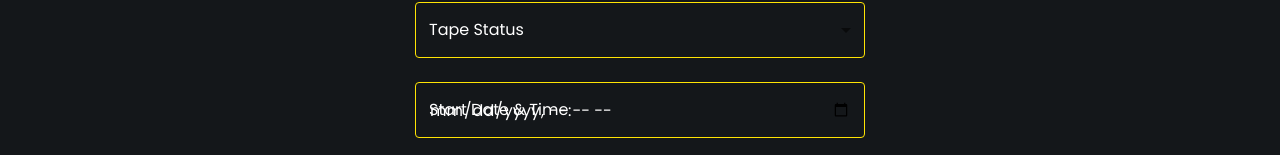
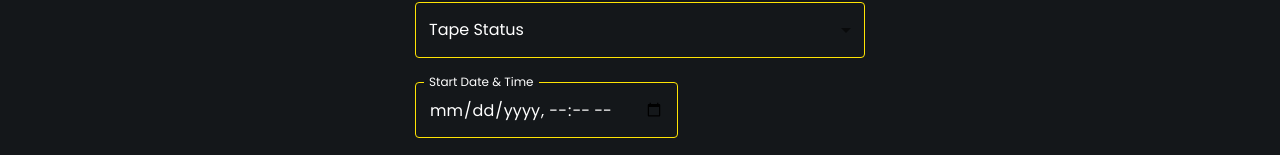
Before and after one commit to IT21266300/Inventory-LTO-Management-System, a React (Create React App) app in the folder LTO_Managment_System/client/: page /newTape in a window 1280 px wide. Shown: the part 622-777 px from the top of the page. Built offline with nearby package versions, Linux system fonts and the light colour scheme; no server answers; sample sign-in values are in the browser's storage.

Commit message:
Update newTape.js

```diff
--- a/LTO_Managment_System/client/src/View/tapes/newTape.js
+++ b/LTO_Managment_System/client/src/View/tapes/newTape.js
@@ -1,68 +1,60 @@
-import React, { useEffect } from 'react';
-import Header from 'components/Header';
-import Box from '@mui/material/Box';
+import React, { useEffect } from "react";
+import Header from "components/Header";
+import Box from "@mui/material/Box";
 import {
   Button,
   IconButton,
   Select,
   TextField,
   Typography,
-} from '@mui/material';
-import { colorPalette } from 'customTheme';
-import HttpsIcon from '@mui/icons-material/Https';
-import FlexBetween from 'components/FlexBetween';
-import PersonAddIcon from '@mui/icons-material/PersonAdd';
-import InputLabel from '@mui/material/InputLabel';
-import MenuItem from '@mui/material/MenuItem';
-import FormControl from '@mui/material/FormControl';
-import { useState } from 'react';
-import axios from 'axios';
-import { toast } from 'react-toastify';
-import { useNavigate } from 'react-router-dom';
-import { useReducer } from 'react';
+} from "@mui/material";
+import { colorPalette } from "customTheme";
+import HttpsIcon from "@mui/icons-material/Https";
+import FlexBetween from "components/FlexBetween";
+import PersonAddIcon from "@mui/icons-material/PersonAdd";
+import InputLabel from "@mui/material/InputLabel";
+import MenuItem from "@mui/material/MenuItem";
+import FormControl from "@mui/material/FormControl";
+import { useState } from "react";
+import axios from "axios";
+import { toast } from "react-toastify";
+import { useNavigate } from "react-router-dom";
+import { useReducer } from "react";
 
-const positions = [
-  'Admin',
-  'Operator',
-  'Read Only',
-];
+const positions = ["Admin", "Operator", "Read Only"];
 
 const reducer = (state, action) => {
   switch (action.type) {
-    case 'FETCH_REQUEST':
+    case "FETCH_REQUEST":
       return { ...state, loading: true };
-    case 'FETCH_SUCCESS':
+    case "FETCH_SUCCESS":
       return { ...state, systemData: action.payload, loading: false };
-    case 'FETCH_ERROR':
+    case "FETCH_ERROR":
       return { ...state, loading: false, error: action.payload };
     default:
       return state;
   }
 };
 
-
-
 const Tape = () => {
-
-
   const [{ systemData, loading, error }, dispatch] = useReducer(reducer, {
     systemData: [],
     loading: true,
-    error: '',
+    error: "",
   });
 
   useEffect(() => {
     const fetchData = async () => {
-      dispatch({ type: 'FETCH_REQUEST' });
+      dispatch({ type: "FETCH_REQUEST" });
       try {
-        const result = await axios.get('/api/systems/');
+        const result = await axios.get("/api/systems/");
         dispatch({
-          type: 'FETCH_SUCCESS',
+          type: "FETCH_SUCCESS",
           payload: result.data,
         });
-        dispatch({ type: 'FETCH_SITES', payload: result.data });
+        dispatch({ type: "FETCH_SITES", payload: result.data });
       } catch (err) {
-        dispatch({ type: 'FETCH_ERROR', payload: err.message });
+        dispatch({ type: "FETCH_ERROR", payload: err.message });
       }
     };
     fetchData();
@@ -70,23 +62,21 @@ const Tape = () => {
 
   console.log("new data", systemData);
 
-
-  const navigate = useNavigate()
-  const [tapeId, setTapeId] = useState(''); // Add state for tape ID
-  const [sysName, setSysName] = useState(''); // Add state for system name
-  const [subSysName, setSubSysName] = useState(''); // Add state for subsystem name
-  const [bStatus, setBStatus] = useState(''); // Add state for backup status
-  const [mType, setMType] = useState(''); // Add state for media type
-  const [tStatus, setTStatus] = useState(''); // Add state for tape status
-  const [sDate, setSDate] = useState(''); // Add state for start date
-  const [eDate, setEDate] = useState(''); // Add state for end date
-  const [lStatus, setLStatus] = useState(''); // Add state for label status
-
+  const navigate = useNavigate();
+  const [tapeId, setTapeId] = useState(""); // Add state for tape ID
+  const [sysName, setSysName] = useState(""); // Add state for system name
+  const [subSysName, setSubSysName] = useState(""); // Add state for subsystem name
+  const [bStatus, setBStatus] = useState(""); // Add state for backup status
+  const [mType, setMType] = useState(""); // Add state for media type
+  const [tStatus, setTStatus] = useState(""); // Add state for tape status
+  const [sDate, setSDate] = useState(""); // Add state for start date
+  const [eDate, setEDate] = useState(""); // Add state for end date
+  const [lStatus, setLStatus] = useState(""); // Add state for label status
 
   const submitHandler = async (e) => {
     e.preventDefault();
     try {
-        await axios.post('/api/tape/addTape', {
+      await axios.post("/api/tape/addTape", {
         tapeId,
         sysName,
         subSysName,
@@ -97,10 +87,10 @@ const Tape = () => {
         eDate,
         lStatus,
       });
-      toast.success('New data has been created successfully!', {
+      toast.success("New data has been created successfully!", {
         position: toast.POSITION.BOTTOM_RIGHT,
       });
-      navigate('/tape');
+      navigate("/tape");
       window.location.reload();
     } catch (err) {
       toast.error(err.message, {
@@ -109,50 +99,53 @@ const Tape = () => {
     }
   };
 
-
   return (
     <Box
       width="100%"
       minHeight="20vh"
       p="3rem 0"
-      sx={{ display: 'flex', justifyContent: 'center', alignItems: 'center' }}
+      sx={{ display: "flex", justifyContent: "center", alignItems: "center" }}
     >
       <Box sx={{ width: 450 }}>
         <Box
           width="100%"
           sx={{
-            display: 'flex',
-            flexDirection: 'column',
-            justifyItems: 'center',
-            alignItems: 'center',
-            mb: '1.5rem',
+            display: "flex",
+            flexDirection: "column",
+            justifyItems: "center",
+            alignItems: "center",
+            mb: "1.5rem",
           }}
         >
           <IconButton
             variant="solid"
             sx={{
-              width: '40px',
-              height: '40px',
-              borderRadius: '100px',
+              width: "40px",
+              height: "40px",
+              borderRadius: "100px",
               backgroundColor: colorPalette.yellow[500],
               color: colorPalette.black[500],
             }}
           >
             <PersonAddIcon />
           </IconButton>
-          <Typography variant="h5" textAlign="center" sx={{color: '#fff', mt: '1rem'}}>
+          <Typography
+            variant="h5"
+            textAlign="center"
+            sx={{ color: "#fff", mt: "1rem" }}
+          >
             Add New Tape
           </Typography>
         </Box>
         <form onSubmit={submitHandler}>
-          <Box sx={{ display: 'flex', flexDirection: 'column' }}>
+          <Box sx={{ display: "flex", flexDirection: "column" }}>
             <TextField
-              name='tapeId'
+              name="tapeId"
               label="Tape ID"
               variant="outlined"
               type="text"
               sx={{
-                mb: '1.5rem',
+                mb: "1.5rem",
 
                 "& .MuiOutlinedInput-root": {
                   color: "#fff",
@@ -191,8 +184,9 @@ const Tape = () => {
               required
             /> */}
 
-            <FormControl sx={{
-                mb: '1.5rem',
+            <FormControl
+              sx={{
+                mb: "1.5rem",
 
                 "& .MuiOutlinedInput-root": {
                   color: "#fff",
@@ -204,7 +198,8 @@ const Tape = () => {
                 "& .MuiInputLabel-outlined": {
                   color: "#fff",
                 },
-              }}>
+              }}
+            >
               <InputLabel id="demo-simple-select-label">System Name</InputLabel>
               <Select
                 name="system"
@@ -213,10 +208,7 @@ const Tape = () => {
                 onChange={(e) => setSysName(e.target.value)}
               >
                 {systemData.map((system) => (
-                    <MenuItem
-                    key={system.sysId}
-                    value={system.sysName}
-                  >
+                  <MenuItem key={system.sysId} value={system.sysName}>
                     {system.sysName}
                   </MenuItem>
                 ))}
@@ -224,12 +216,12 @@ const Tape = () => {
             </FormControl>
 
             <TextField
-              name='subSysName'
+              name="subSysName"
               label="Subsystem Name"
               variant="outlined"
               type="text"
               sx={{
-                mb: '1.5rem',
+                mb: "1.5rem",
 
                 "& .MuiOutlinedInput-root": {
                   color: "#fff",
@@ -245,8 +237,9 @@ const Tape = () => {
               onChange={(e) => setSubSysName(e.target.value)}
             />
 
-<FormControl sx={{
-  mb: '1.5rem',
+            <FormControl
+              sx={{
+                mb: "1.5rem",
                 "& .MuiOutlinedInput-root": {
                   color: "#fff",
                   "& .MuiOutlinedInput-notchedOutline": {
@@ -256,8 +249,11 @@ const Tape = () => {
                 "& .MuiInputLabel-outlined": {
                   color: "#fff",
                 },
-}}>
-  <InputLabel id="demo-simple-select-label">Backup Status</InputLabel>
+              }}
+            >
+              <InputLabel id="demo-simple-select-label">
+                Backup Status
+              </InputLabel>
               <Select
                 name="bStatus"
                 value={bStatus}
@@ -265,16 +261,15 @@ const Tape = () => {
                 id="bStatus" // Added id
                 onChange={(e) => setBStatus(e.target.value)} // Corrected onChange handler
               >
-    <MenuItem value={'Complete'}>Completed</MenuItem>
-    <MenuItem value={'Failed'}>Failed</MenuItem>
-    <MenuItem value={'In Progress'}>In Progress</MenuItem>
-
+                <MenuItem value={"Complete"}>Completed</MenuItem>
+                <MenuItem value={"Failed"}>Failed</MenuItem>
+                <MenuItem value={"In Progress"}>In Progress</MenuItem>
               </Select>
             </FormControl>
 
-
-<FormControl sx={{
-                mb: '1.5rem',
+            <FormControl
+              sx={{
+                mb: "1.5rem",
 
                 "& .MuiOutlinedInput-root": {
                   color: "#fff",
@@ -286,7 +281,8 @@ const Tape = () => {
                 "& .MuiInputLabel-outlined": {
                   color: "#fff",
                 },
-              }}>
+              }}
+            >
               <InputLabel id="demo-simple-select-label">Media Type</InputLabel>
               <Select
                 name="mType"
@@ -294,14 +290,97 @@ const Tape = () => {
                 label="Media Type"
                 onChange={(e) => setMType(e.target.value)}
               >
-
-                    <MenuItem value={'LTO6'}>LTO6</MenuItem>
-                    <MenuItem value={'LTO7'}>LTO7</MenuItem>
-                    <MenuItem value={'LTO8'}>LTO8</MenuItem>
-
+                <MenuItem value={"LTO6"}>LTO6</MenuItem>
+                <MenuItem value={"LTO7"}>LTO7</MenuItem>
+                <MenuItem value={"LTO8"}>LTO8</MenuItem>
               </Select>
             </FormControl>
 
+            <FormControl
+              sx={{
+                mb: "1.5rem",
+                "& .MuiOutlinedInput-root": {
+                  color: "#fff",
+                  "& .MuiOutlinedInput-notchedOutline": {
+                    borderColor: "#ffe404",
+                  },
+                },
+                "& .MuiInputLabel-outlined": {
+                  color: "#fff",
+                },
+              }}
+            >
+              <InputLabel id="demo-simple-select-label">Tape Status</InputLabel>
+              <Select
+                name="tStatus"
+                value={tStatus}
+                label="Tape Status"
+                id="tStatus" // Added id
+                onChange={(e) => setTStatus(e.target.value)} // Corrected onChange handler
+              >
+                <MenuItem value={"Completed"}>Completed</MenuItem>
+                <MenuItem value={"Ongoing"}>Ongoing</MenuItem>
+              </Select>
+            </FormControl>
+
+            <div>
+      <TextField
+        name='sDate'
+        label="Start Date & Time" // Updated label
+        variant="outlined"
+        type="datetime-local" // Changed to datetime-local
+        InputLabelProps={{
+          shrink: true,
+        }}
+        sx={{
+          mb: '1.5rem',
+          "& .MuiOutlinedInput-root": {
+            color: "#fff",
+            "& .MuiOutlinedInput-notchedOutline": {
+              borderColor: "#ffe404",
+            },
+          },
+          "& .MuiInputLabel-outlined": {
+            color: "#fff",
+          },
+          "& .MuiInputLabel-root": {
+            whiteSpace: 'nowrap',
+            overflow: 'hidden',
+            textOverflow: 'ellipsis',
+            maxWidth: '100%',
+          },
+        }}
+        onChange={(e) => setSDate(e.target.value)}
+      />
+
+      <TextField
+        name='eDate'
+        label="End Date & Time" // Updated label
+        variant="outlined"
+        type="datetime-local" // Changed to datetime-local
+        InputLabelProps={{
+          shrink: true,
+        }}
+        sx={{
+          mb: '1.5rem',
+          "& .MuiOutlinedInput-root": {
+            color: "#fff",
+            "& .MuiOutlinedInput-notchedOutline": {
+              borderColor: "#ffe404",
+            },
+          },
+          "& .MuiInputLabel-outlined": {
+            color: "#fff",
+          },
+          "& .MuiInputLabel-root": {
+            whiteSpace: 'nowrap',
+            overflow: 'hidden',
+            textOverflow: 'ellipsis',
+            maxWidth: '100%',
+          },
+        }}
+        onChange={(e) => setEDate(e.target.value)}
+      />
 
       <FormControl sx={{
         mb: '1.5rem',
@@ -315,28 +394,12 @@ const Tape = () => {
           color: "#fff",
         },
       }}>
-  <InputLabel id="demo-simple-select-label">Tape Status</InputLabel>
-  <Select
-    name="tStatus"
-    value={tStatus}
-    label="Tape Status"
-    id="tStatus" // Added id
-    onChange={(e) => setTStatus(e.target.value)} // Corrected onChange handler
-  >
-    <MenuItem value={'Completed'}>Completed</MenuItem>
-    <MenuItem value={'Ongoing'}>Ongoing</MenuItem>
-
-
-  </Select>
+        {/* Additional form elements */}
       </FormControl>
-
-<TextField
-  name='sDate'
-  label="Start Date & Time" // Updated label
-  variant="outlined"
-  type="datetime-local" // Changed to datetime-local
+    </div>
+            <FormControl
               sx={{
-    mb: '1.5rem',
+                mb: "1.5rem",
                 "& .MuiOutlinedInput-root": {
                   color: "#fff",
                   "& .MuiOutlinedInput-notchedOutline": {
@@ -347,41 +410,10 @@ const Tape = () => {
                   color: "#fff",
                 },
               }}
-  onChange={(e) => setSDate(e.target.value)}
-/>
-
-<TextField
-  name='eDate'
-  label="End Date & Time" // Updated label
-  variant="outlined"
-  type="datetime-local" // Changed to datetime-local
-  sx={{
-    mb: '1.5rem',
-    "& .MuiOutlinedInput-root": {
-      color: "#fff",
-      "& .MuiOutlinedInput-notchedOutline": {
-        borderColor: "#ffe404",
-      },
-    },
-    "& .MuiInputLabel-outlined": {
-      color: "#fff",
-    },
-  }}
-  onChange={(e) => setEDate(e.target.value)}
-/>
-<FormControl sx={{
-  mb: '1.5rem',
-  "& .MuiOutlinedInput-root": {
-    color: "#fff",
-    "& .MuiOutlinedInput-notchedOutline": {
-      borderColor: "#ffe404",
-    },
-  },
-  "& .MuiInputLabel-outlined": {
-    color: "#fff",
-  },
-}}>
-  <InputLabel id="demo-simple-select-label">Location Status</InputLabel>
+            >
+              <InputLabel id="demo-simple-select-label">
+                Location Status
+              </InputLabel>
               <Select
                 name="lStatus"
                 value={lStatus}
@@ -389,30 +421,28 @@ const Tape = () => {
                 id="lStatus"
                 onChange={(e) => setLStatus(e.target.value)} // Corrected onChange handler
               >
-    <MenuItem value={'HO'}>Head Office</MenuItem>
-    <MenuItem value={'DRN'}>DR Nugegoda</MenuItem>
-    <MenuItem value={'DRM'}>DR Maharagama</MenuItem>
-    <MenuItem value={'HO->DRN'}>HO to DRN</MenuItem>
-    <MenuItem value={'DRN->DRM'}>DRN to DRM</MenuItem>
-    <MenuItem value={'DRM->DRN'}>DRM to DRN</MenuItem>
-    <MenuItem value={'DRN->HO'}>DRN to HO</MenuItem>
-    <MenuItem value={'DRM->HO'}>DRM to HO</MenuItem>
-    <MenuItem value={'HO->DRM'}>HO to DRM</MenuItem>
-
-
+                <MenuItem value={"HO"}>Head Office</MenuItem>
+                <MenuItem value={"DRN"}>DR Nugegoda</MenuItem>
+                <MenuItem value={"DRM"}>DR Maharagama</MenuItem>
+                <MenuItem value={"HO->DRN"}>HO to DRN</MenuItem>
+                <MenuItem value={"DRN->DRM"}>DRN to DRM</MenuItem>
+                <MenuItem value={"DRM->DRN"}>DRM to DRN</MenuItem>
+                <MenuItem value={"DRN->HO"}>DRN to HO</MenuItem>
+                <MenuItem value={"DRM->HO"}>DRM to HO</MenuItem>
+                <MenuItem value={"HO->DRM"}>HO to DRM</MenuItem>
               </Select>
             </FormControl>
 
             <FlexBetween>
               <Button
                 variant="filled"
-                onClick={() => navigate('/staff')}
+                onClick={() => navigate("/staff")}
                 sx={{
-                  width: '45%',
+                  width: "45%",
                   backgroundColor: colorPalette.black2[500],
                   color: colorPalette.secondary[200],
-                  padding: '0.5rem 0',
-                  '&:hover': {
+                  padding: "0.5rem 0",
+                  "&:hover": {
                     backgroundColor: colorPalette.black2[400],
                     color: colorPalette.secondary[200],
                   },
@@ -423,13 +453,13 @@ const Tape = () => {
               <br />
               <Button
                 variant="filled"
-                type='submit'
+                type="submit"
                 sx={{
-                  width: '45%',
+                  width: "45%",
                   backgroundColor: colorPalette.yellow[500],
                   color: colorPalette.black2[500],
-                  padding: '0.5rem 0',
-                  '&:hover': {
+                  padding: "0.5rem 0",
+                  "&:hover": {
                     backgroundColor: colorPalette.yellow[400],
                     color: colorPalette.secondary[200],
                   },
```
Lines whose indentation alone changed are shown as unchanged.
